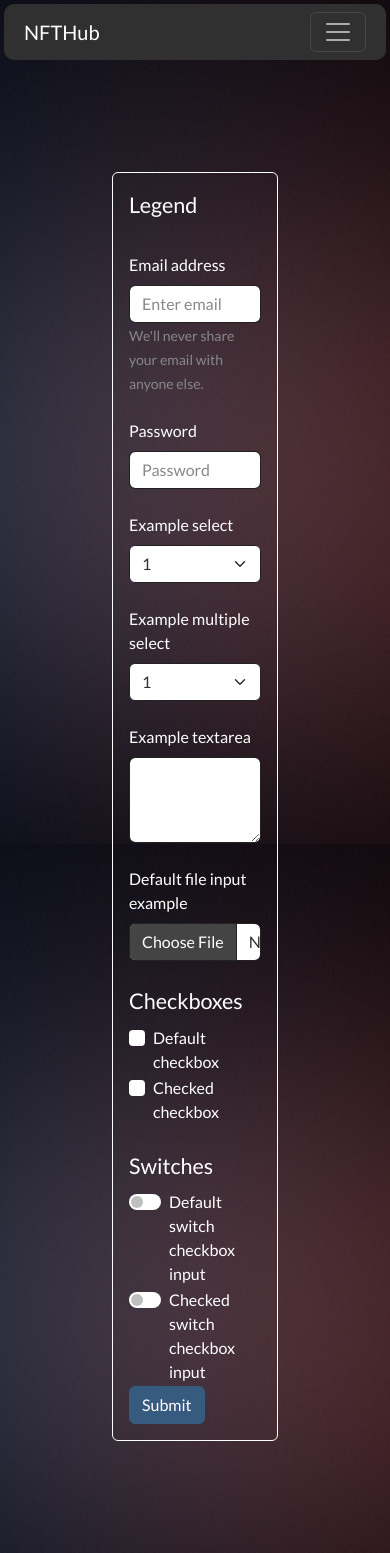
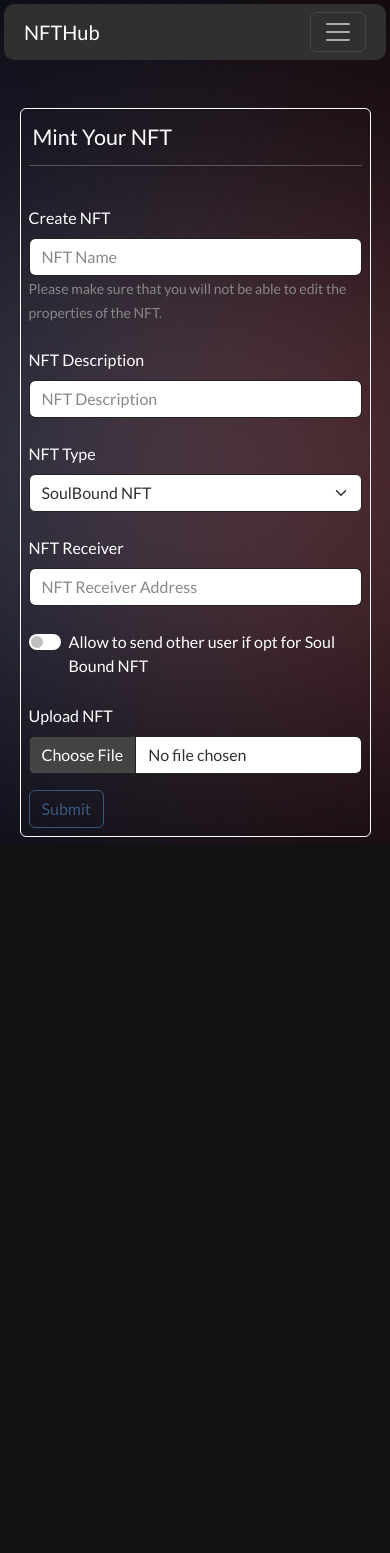
Before and after one commit to 0xvashishth/nfthub, a React (Create React App) app in the folder nfthub/: page /mint in a window 390 px wide. After the commit the page ends 845 px from the top, so only its background shows below. Built offline with nearby package versions, Linux system fonts and the light colour scheme.

Commit message:
my changes in marketplace and minting

```diff
--- a/nfthub/package.json
+++ b/nfthub/package.json
@@ -7,6 +7,7 @@
     "@testing-library/react": "^13.4.0",
     "@testing-library/user-event": "^13.5.0",
     "emoji-picker-react": "^4.4.7",
+    "jquery": "^3.6.3",
     "react": "^18.2.0",
     "react-dom": "^18.2.0",
     "react-loader-spinner": "^5.3.4",
--- /dev/null
+++ b/nfthub/src/components/MarketPlace/MarketPlace.css
@@ -0,0 +1,36 @@
+.nftTypeSelect{
+  opacity:0.3;
+  width:100px;
+  height:30px;
+  border-radius:5px;
+}
+.cardNft{
+  width: 15rem;
+  background: linear-gradient(to right, #201e2b, #3e1f24);
+}
+
+.card-img-top{
+  height:200px;
+}
+
+.cardNft{
+  margin:10px;
+}
+
+@media only screen and (max-width: 768px) {
+   .card-text{
+    font-size:10px;
+  }
+  .card-title{
+    font-size:15px;
+  }
+  .cardNft{
+  width: 10rem;
+}
+  .btncheck{
+    font-size:10px;
+  }
+  .card-img-top{
+  height:100px;
+}
+}
--- /dev/null
+++ b/nfthub/src/components/MarketPlace/MarketPlace.js
@@ -0,0 +1,59 @@
+import React from 'react';
+import './MarketPlace.css'
+import $ from 'jquery';
+// import character from './character.png';
+
+
+const MarketPlace = (props) => {
+  var cards = [];
+  for(var i=0;i<15;i++){
+    cards[i] = <div class="card m-auto mt-1 cardNft col-4">
+  <img src="http://codeskulptor-demos.commondatastorage.googleapis.com/GalaxyInvaders/alien_2_2.png" class="card-img-top" alt="..." />
+      <span class="d-flex badge badge-pill badge-primary">Soul Bound NFT</span>
+  <div class="card-body">
+    <h5 class="card-title">Pirate NFT</h5>
+    <p class="card-text">Here is the pirate NFT Which is very pixelled and also it's very popular in the World.</p>
+    <a href="#nftLink" class="btn btncheck btn-outline-primary">Check NFT</a>
+  </div>
+</div>
+  }
+
+
+  function changeBackground(){
+    $(".nftTypeSelect").trigger("click");
+    console.log("Hello")
+  }
+
+
+  return(
+    <div className="m-2">
+      <div className="pt-4">
+        <h1>MARKETPLACE</h1>
+      </div>
+      <div class="mt-3">
+          <div class="form-group">
+                <select class="nftTypeSelect" id="nftType" onMouseOver={changeBackground} data-placeholder="Choose&hellip;">
+                  <option value="default" defaultValue>Select NFT Type</option>
+                  <option value="imagenft">Image</option>
+                  <option value="videonft">Video</option>
+                  <option value="gifnft">Gif</option>
+                </select>
+            <select class="ms-2 nftTypeSelect" id="nftVersionSelect">
+                  <option value="default" defaultValue>Select NFT Version</option>
+                  <option value="imagenft">Soul Bound NFT</option>
+                  <option value="videonft">Simple NFT</option>
+                </select>
+            </div>
+      </div>
+
+      {/*Actual MarketPlace*/}
+
+      <div className="mt-2 d-flex row">
+        {cards}
+      </div>
+    </div>
+  )
+}
+
+
+export default MarketPlace;
--- a/nfthub/src/components/MintNft/MintNft.css
+++ b/nfthub/src/components/MintNft/MintNft.css
@@ -1,6 +1,9 @@
+.MintDiv{
+  width: 50%;
+}
+
 @media only screen and (max-width: 768px) {
-  /* For mobile phones: */
-  [class*="col-"] {
-    width: 100%;
+   .MintDiv{
+    width: 90%;
   }
 }
--- a/nfthub/src/components/MintNft/MintNft.js
+++ b/nfthub/src/components/MintNft/MintNft.js
@@ -5,77 +5,44 @@ import './MintNft.css'
 
 const MintNft = (props) => {
   return(
-    <div className="m-5 p-3">
-      <div className="m-5 p-3 border border-white rounded">
+    <div className="m-auto mt-5 mb-2 MintDiv">
+      <div className="border p-2 border-white rounded">
         <div className="">
           <form>
             <fieldset>
-              <legend>Legend</legend>
+              <legend className="p-1">Mint Your NFT</legend>
+              <hr/>
               <div class="form-group">
-                <label for="exampleInputEmail1" class="form-label mt-4">Email address</label>
-                <input type="email" class="form-control" id="exampleInputEmail1" aria-describedby="emailHelp" placeholder="Enter email" />
-                <small id="emailHelp" class="form-text text-muted">We'll never share your email with anyone else.</small>
+                <label for="exampleInputEmail1" class="form-label mt-4">Create NFT</label>
+                <input type="text" class="form-control" id="nftName" aria-describedby="nftHelp" placeholder="NFT Name" />
+                <small id="nftHelp" class="form-text text-muted">Please make sure that you will not be able to edit the properties of the NFT.</small>
               </div>
               <div class="form-group">
-                <label for="exampleInputPassword1" class="form-label mt-4">Password</label>
-                <input type="password" class="form-control" id="exampleInputPassword1" placeholder="Password" />
+                <label for="nftDescription" class="form-label mt-4">NFT Description</label>
+                <input type="text" class="form-control" id="nftDescription" placeholder="NFT Description" />
               </div>
               <div class="form-group">
-                <label for="exampleSelect1" class="form-label mt-4">Example select</label>
-                <select class="form-select" id="exampleSelect1">
-                  <option>1</option>
-                  <option>2</option>
-                  <option>3</option>
-                  <option>4</option>
-                  <option>5</option>
+                <label for="nftType" class="form-label mt-4">NFT Type</label>
+                <select class="form-select" id="nftType">
+                  <option value="soul">SoulBound NFT</option>
+                  <option value="simple">Simple NFT</option>
                 </select>
               </div>
               <div class="form-group">
-                <label for="exampleSelect2" class="form-label mt-4">Example multiple select</label>
-                <select multiple="" class="form-select" id="exampleSelect2">
-                  <option>1</option>
-                  <option>2</option>
-                  <option>3</option>
-                  <option>4</option>
-                  <option>5</option>
-                </select>
+                <label for="nftReceiver" class="form-label mt-4">NFT Receiver</label>
+                <input type="text" class="form-control" id="nftReceiver" placeholder="NFT Receiver Address" />
               </div>
-              <div class="form-group">
-                <label for="exampleTextarea" class="form-label mt-4">Example textarea</label>
-                <textarea class="form-control" id="exampleTextarea" rows="3"></textarea>
-              </div>
-              <div class="form-group">
-                <label for="formFile" class="form-label mt-4">Default file input example</label>
-                <input class="form-control" type="file" id="formFile" />
-              </div>
-
-              <fieldset class="form-group">
-                <legend class="mt-4">Checkboxes</legend>
-                <div class="form-check">
-                  <input class="form-check-input" type="checkbox" value="" id="flexCheckDefault" />
-                  <label class="form-check-label" for="flexCheckDefault">
-                    Default checkbox
-                  </label>
-                </div>
-                <div class="form-check">
-                  <input class="form-check-input" type="checkbox" value="" id="flexCheckChecked" checked="" />
-                  <label class="form-check-label" for="flexCheckChecked">
-                    Checked checkbox
-                  </label>
-                </div>
-              </fieldset>
-              <fieldset class="form-group">
-                <legend class="mt-4">Switches</legend>
+              <fieldset class="form-group mt-4 mb-3">
                 <div class="form-check form-switch">
                   <input class="form-check-input" type="checkbox" id="flexSwitchCheckDefault" />
-                  <label class="form-check-label" for="flexSwitchCheckDefault">Default switch checkbox input</label>
+                  <label class="form-check-label" for="flexSwitchCheckDefault">Allow to send other user if opt for Soul Bound NFT</label>
                 </div>
-                <div class="form-check form-switch">
-                  <input class="form-check-input" type="checkbox" id="flexSwitchCheckChecked" checked="" />
-                  <label class="form-check-label" for="flexSwitchCheckChecked">Checked switch checkbox input</label>
-                </div>
+                <div class="form-group">
+      <label for="nftFile" class="form-label mt-4">Upload NFT</label>
+      <input class="form-control" type="file" id="nftFile" />
+    </div>
               </fieldset>
-              <button type="submit" class="btn btn-primary">Submit</button>
+              <button type="submit" class="btn btn-outline-primary">Submit</button>
             </fieldset>
           </form>
         </div>
--- a/nfthub/src/components/NavBar/NavBar.js
+++ b/nfthub/src/components/NavBar/NavBar.js
@@ -23,7 +23,7 @@ const NavBar = (props) => {
                   <a className="nav-link" href="/mint">🎨 Mint NFT</a>
                 </li>
                 <li className="nav-item">
-                  <a className="nav-link" href="#link">🖼️ NFT Collection</a>
+                  <a className="nav-link" href="/marketplace">🖼️ NFT Marketplace</a>
                 </li>
                 <li className="nav-item dropdown">
                   <a className="nav-link dropdown-toggle" data-bs-toggle="dropdown" href="#link" role="button" aria-haspopup="true" aria-expanded="false">More 🤟🏼</a>
```
Also changed, not shown: nfthub/src/router.js (+6 -1 lines), 1 other file (tests, documents, lock files or other folders).
